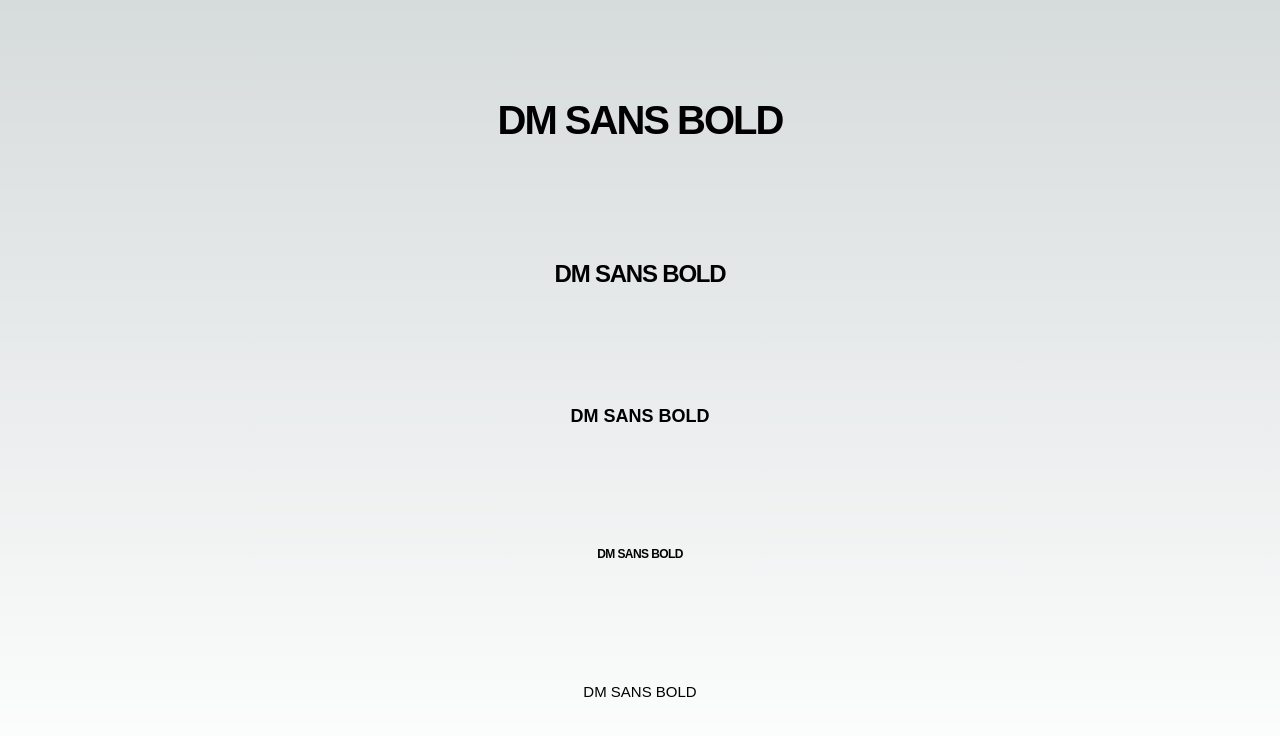
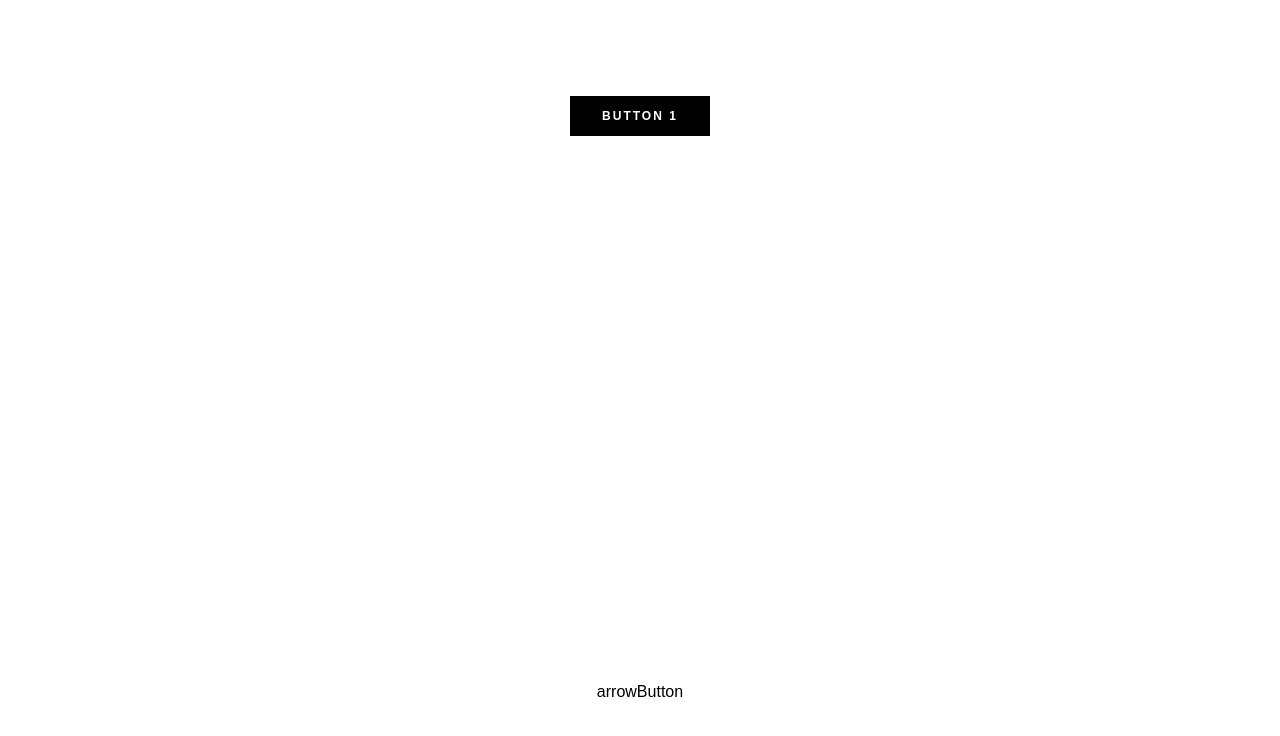
Before and after one commit to UTKUC3NGIZ/photosnap-multi-page, a Next.js app: page / in a window 1280 px wide. Shown: the top 736 px of the page. Built offline with nearby package versions, Linux system fonts and the light colour scheme.

Commit message:
button style

```diff
--- a/src/app/globals.css
+++ b/src/app/globals.css
@@ -48,7 +48,7 @@ div {
 
 h1,
 h2 {
-  @apply text-h1-h2 font-bold tracking-tight;
+  @apply text-h1-h2 font-bold tracking-tighter;
 }
 
 h2 {
@@ -60,7 +60,7 @@ h3 {
 }
 
 h4 {
-  @apply text-h4 font-bold uppercase tracking-tight;
+  @apply text-h4 font-bold uppercase tracking-tighter;
 }
 
 p {
--- a/src/app/page.js
+++ b/src/app/page.js
@@ -1,13 +1,11 @@
 import Image from "next/image";
-
+import Button from "@/components/buttons/button";
+import ArrowButton from "@/components/buttons/arrowButton";
 export default function Home() {
   return (
-    <main className="flex min-h-screen flex-col items-center justify-between p-24">
-      <h1>DM SANS BOLD</h1>
-      <h2>DM SANS BOLD</h2>
-      <h3>DM SANS BOLD</h3>
-      <h4>DM SANS BOLD</h4>
-      <p>DM SANS BOLD</p>
+    <main className="flex min-h-screen flex-col bg-white items-center justify-between p-24">
+      <Button color={"black"} />
+      <ArrowButton />
     </main>
   );
 }
--- /dev/null
+++ b/src/components/buttons/arrowButton.js
@@ -0,0 +1,7 @@
+import React from "react";
+
+function arrowButton() {
+  return <div>arrowButton</div>;
+}
+
+export default arrowButton;
--- /dev/null
+++ b/src/components/buttons/button.js
@@ -0,0 +1,19 @@
+import React from "react";
+
+function button({ color }) {
+  const buttonStyle = {
+    white: "text-pureBlack bg-pureWhite",
+    black: "text-pureWhite bg-pureBlack",
+  };
+  return (
+    <div>
+      <button
+        className={`uppercase font-bold text-xs px-8 py-3 tracking-[2px] hover:bg-lightGrey hover:text-pureBlack ${buttonStyle[color]}`}
+      >
+        Button 1
+      </button>
+    </div>
+  );
+}
+
+export default button;
--- a/tailwind.config.js
+++ b/tailwind.config.js
@@ -35,9 +35,6 @@ module.exports = {
         h4: ["12px", { lineHeight: "16px" }],
         body: ["15px", { lineHeight: "25px" }],
       },
-      letterSpacing: {
-        tight: "-0.05em",
-      },
     },
   },
   plugins: [],
```
